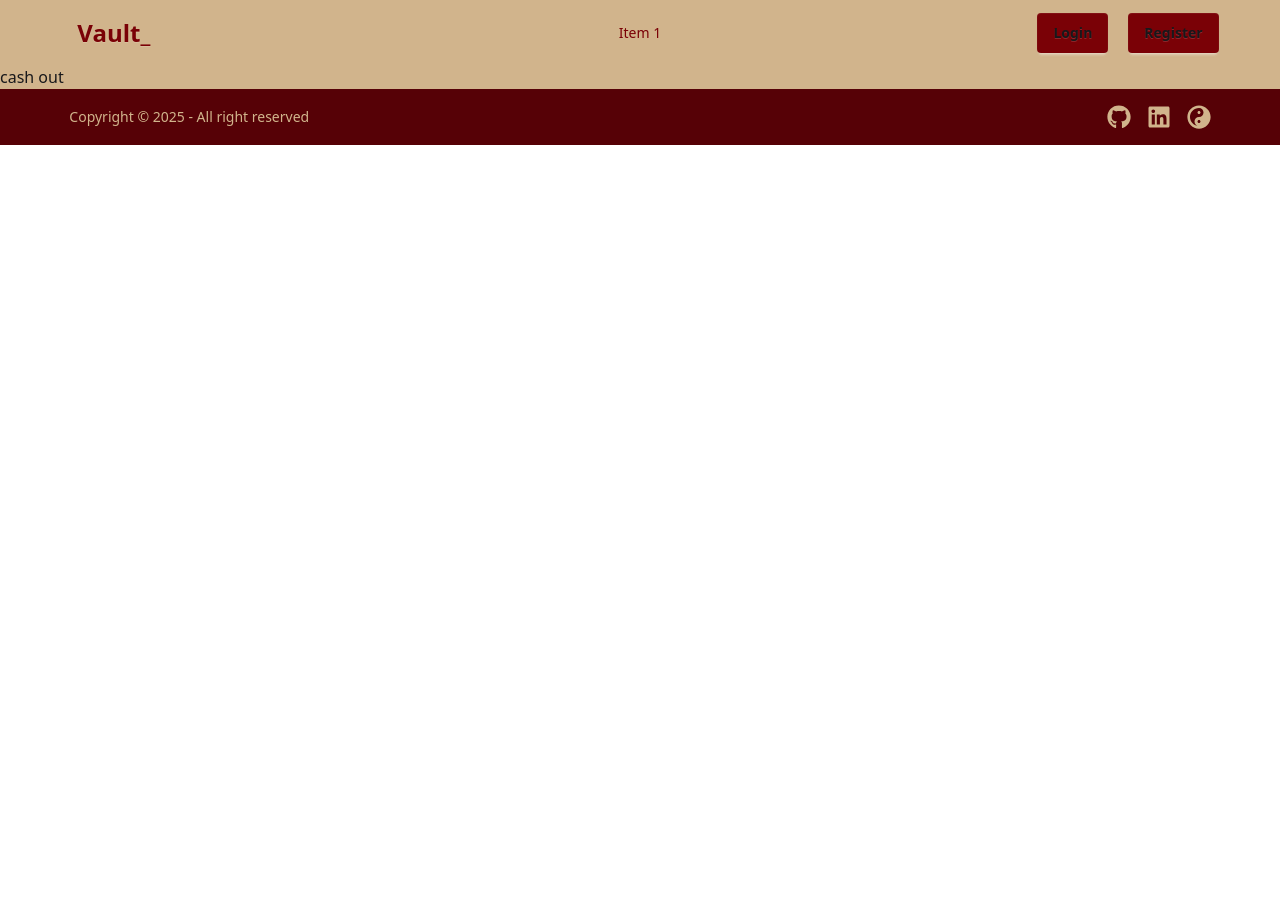
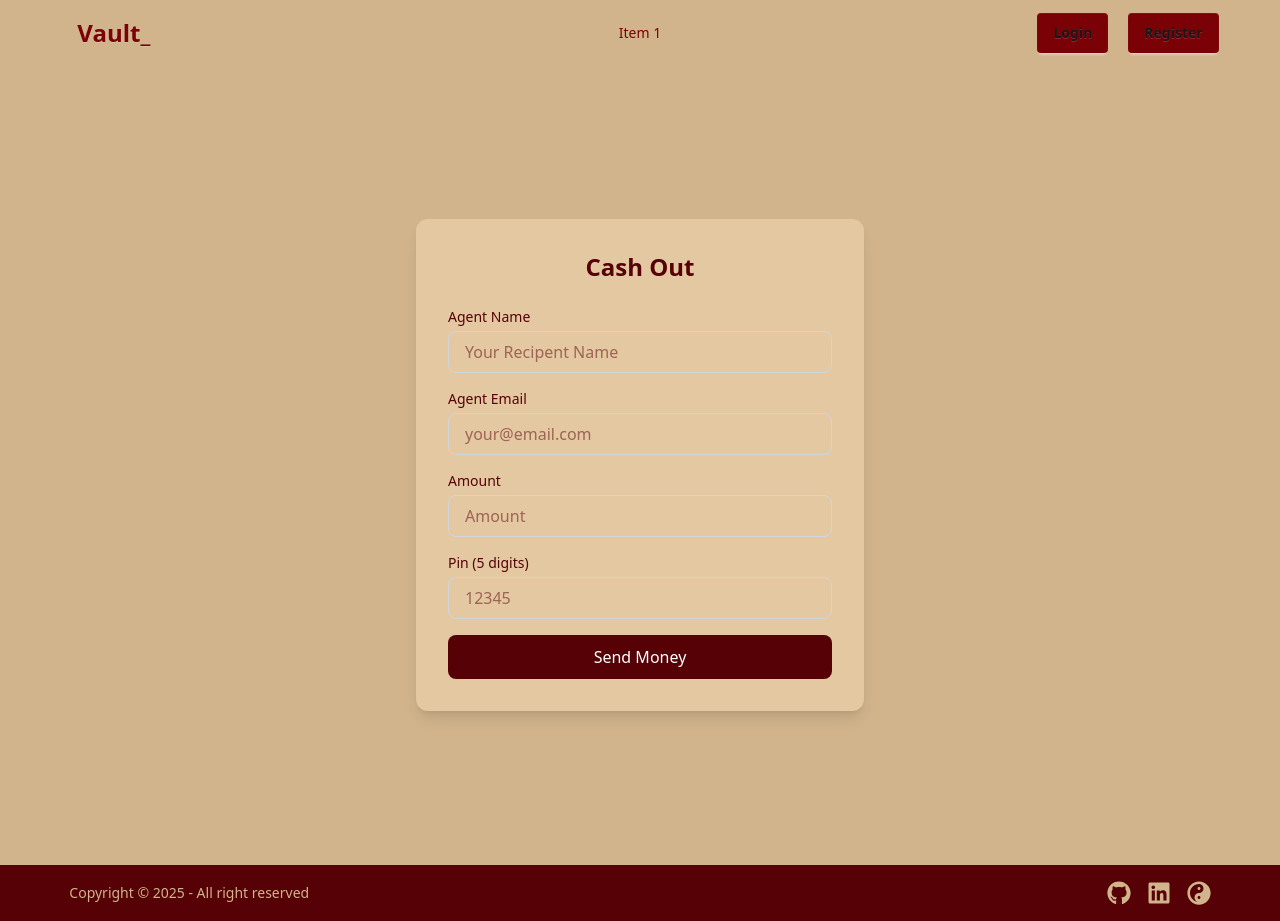
Before and after one commit to Irenity0/vault-client, a React (Vite) app: page /cash-out in a window 1280 px wide. Before the commit the page ends 800 px from the top, so only its background shows below. Built offline with nearby package versions, Linux system fonts and the light colour scheme.

Commit message:
cash out page UI done

```diff
--- /dev/null
+++ b/src/pages/CashOutPage.jsx
@@ -0,0 +1,116 @@
+import React, { useState } from 'react';
+import { Link } from 'react-router-dom';
+
+const CashOutPage = () => {
+
+  // State to store form input values
+  const [formData, setFormData] = useState({
+    agentName: '',
+    agentEmail: '',
+    amount: '',
+    pin: '',
+  });
+
+  // State for errors
+  const [error, setError] = useState(null);
+
+  // Handle form input changes
+  const handleInputChange = (e) => {
+    const { name, value } = e.target;
+    setFormData((prevState) => ({
+      ...prevState,
+      [name]: value,
+    }));
+  };
+
+  const handleSubmit = async (e) => {
+    e.preventDefault();
+    console.log(formData)
+
+    // Check if the pin is exactly 5 digits and is a number
+    if (!/^\d{5}$/.test(formData.pin)) {
+        setError('Pin must be exactly 5 digits');
+        return;
+      }
+
+    // Reset the error and proceed with form submission logic
+    setError(null);
+    console.log('Form submitted:', formData);
+  };
+
+  return (
+    <div className="min-h-screen flex items-center justify-center p-4">
+    <div className="max-w-md w-full bg-[#e4c8a2] text-[#560106] rounded-xl shadow-lg p-8">
+      <h2 className="text-2xl font-bold mb-6 text-center">Cash Out</h2>
+
+      {error && <p className="text-red-600 text-center mb-4">{error}</p>}
+
+      <form className="space-y-4" onSubmit={handleSubmit}>
+        <div>
+          <label className="block text-sm font-medium mb-1">Agent Name</label>
+          <input
+            type="text"
+            name="agentName"
+            className="w-full px-4 py-2 border border-gray-300 rounded-lg focus:ring-2 focus:ring-[#560106] focus:border-[#560106] outline-none transition-all"
+            placeholder="Your Recipent Name"
+            value={formData.agentName}
+            onChange={handleInputChange}
+            required
+          />
+        </div>
+
+        <div>
+          <label className="block text-sm font-medium mb-1">Agent Email</label>
+          <input
+            type="email"
+            name="agentEmail"
+            className="w-full px-4 py-2 border border-gray-300 rounded-lg focus:ring-2 focus:ring-[#560106] focus:border-[#560106] outline-none transition-all"
+            placeholder="your@email.com"
+            value={formData.agentEmail}
+            onChange={handleInputChange}
+            required
+          />
+        </div>
+
+        <div>
+          <label className="block text-sm font-medium mb-1">Amount</label>
+          <input
+            type="number"
+            name="amount"
+            className="w-full px-4 py-2 border border-gray-300 rounded-lg focus:ring-2 focus:ring-[#560106] focus:border-[#560106] outline-none transition-all"
+            placeholder="Amount"
+            value={formData.amount}
+            onChange={handleInputChange}
+            required
+            min="1" // or set other constraints like max
+          />
+        </div>
+
+        <div>
+          <label className="block text-sm font-medium mb-1">Pin (5 digits)</label>
+          <input
+            type="number"
+            name="pin"
+            className="w-full px-4 py-2 border border-gray-300 rounded-lg focus:ring-2 focus:ring-[#560106] focus:border-[#560106] outline-none transition-all"
+            placeholder="12345"
+            value={formData.pin}
+            onChange={handleInputChange}
+            required
+            maxLength={5}
+            min="0"
+          />
+        </div>
+
+        <button
+          type="submit"
+          className="w-full bg-[#560106] text-white font-medium py-2.5 rounded-lg transition-colors"
+        >
+          Send Money
+        </button>
+      </form>
+    </div>
+  </div>
+  );
+};
+
+export default CashOutPage;
--- a/src/routes/router.jsx
+++ b/src/routes/router.jsx
@@ -4,6 +4,7 @@ import HomePage from "../pages/HomePage";
 import RegisterPage from "../pages/RegisterPage";
 import LoginPage from "../pages/LoginPage";
 import SendMoneyPage from "../pages/SendMoneyPage";
+import CashOutPage from "../pages/CashOutPage";
 
 const router = createBrowserRouter([
   {
@@ -36,7 +37,7 @@ const router = createBrowserRouter([
       },
       {
         path: 'cash-out',
-        element: <h2>cash out</h2>
+        element: <CashOutPage/>
       }
     ]
   }
```
